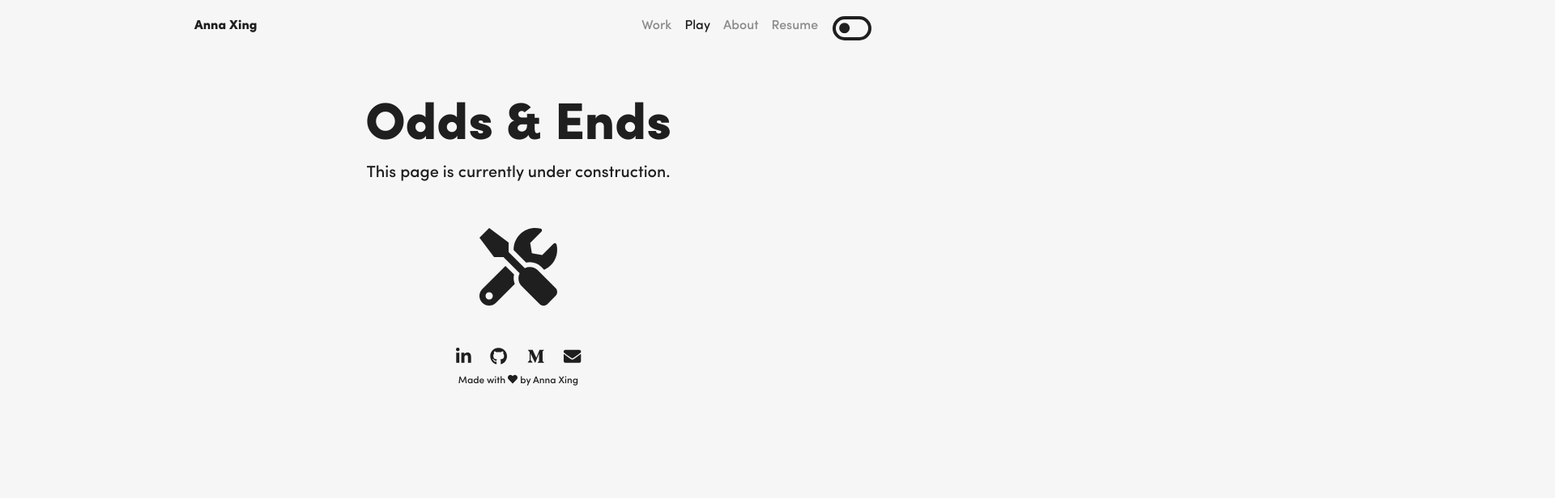
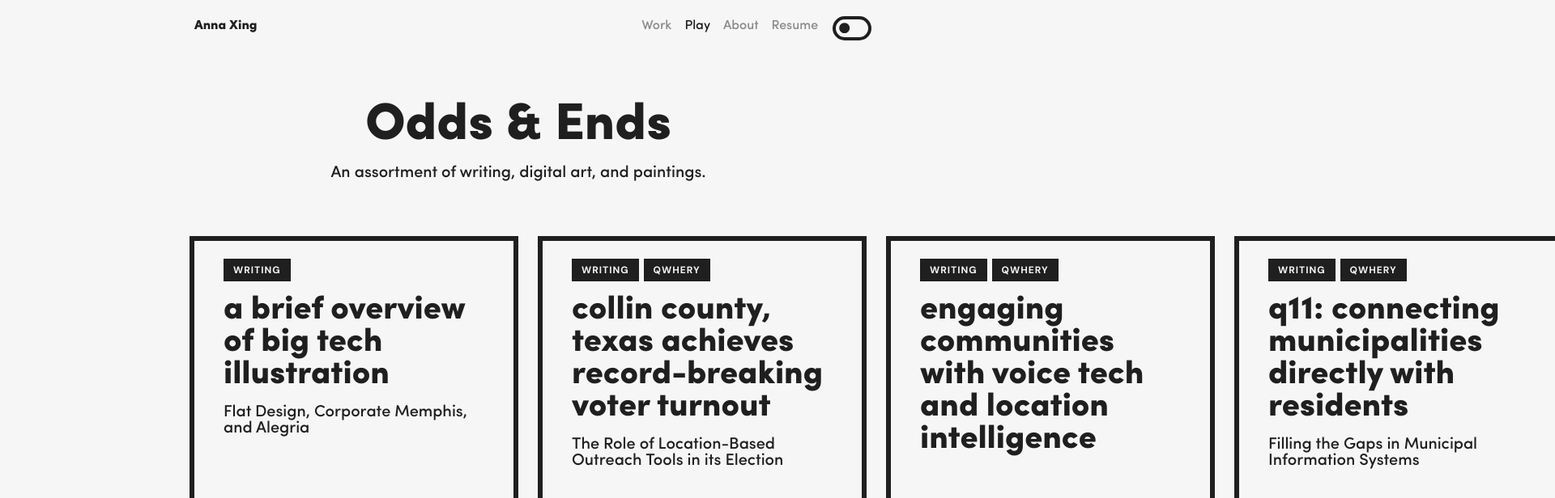
Before and after one commit to anna-xing/anna-xing.github.io, a React (Create React App) app: page /play in a window 1280 px wide. Shown: the top 616 px of the page at 81% size, 1920 px wide, since content can reach past the window. Built offline with nearby package versions, Linux system fonts and the light colour scheme.

Commit message:
Experimenting with writing card display on Play pg

```diff
--- a/src/pages/PlayPage.js
+++ b/src/pages/PlayPage.js
@@ -1,11 +1,15 @@
 import React from 'react';
-
-import { FontAwesomeIcon } from '@fortawesome/react-fontawesome';
-import { faTools } from '@fortawesome/free-solid-svg-icons';
 
 import {
     BannerText,
+    HeadingText,
     BodyText,
+    TagContainer,
+    TagText,
+    Tag,
+    SingleCardContainer,
+    SingleTextCard,
+    SingleCardsGrid,
     BannerContainer,
 } from './../components';
 
@@ -14,12 +18,57 @@ export const PlayPage = ({theme}) => {
         <React.Fragment>
             <BannerContainer>
                 <BannerText>Odds & Ends</BannerText>
-                <BodyText>This page is currently under construction.</BodyText>
+                <BodyText>An assortment of writing, digital art, and paintings.</BodyText>
             </BannerContainer>
-            <FontAwesomeIcon icon={faTools} size="6x" color={theme.color.textPrimary} />
-            <br />
-            <br />
-            <br />
+            <SingleCardsGrid>
+                <a href="https://anna-xing.medium.com/a-brief-overview-of-big-tech-illustration-flat-design-corporate-memphis-and-alegria-a9b54a35c6b1" target="_blank" rel="noopener noreferrer">
+                    <SingleCardContainer height={theme.cardSize.writingHeight}>
+                        <SingleTextCard>
+                            <TagContainer>
+                                <Tag><TagText>Writing</TagText></Tag>
+                            </TagContainer>
+                            <HeadingText>A Brief Overview of Big Tech Illustration</HeadingText>
+                            <BodyText>Flat Design, Corporate Memphis, and Alegria</BodyText>
+                        </SingleTextCard>
+                    </SingleCardContainer>
+                </a>
+                <a href="https://qwhery.com/collin-county-texas-achieves-record-breaking-turnout-with-location-based-outreach-tools/" target="_blank" rel="noopener noreferrer">
+                    <SingleCardContainer height={theme.cardSize.writingHeight}>
+                        <SingleTextCard>
+                            <TagContainer>
+                                <Tag><TagText>Writing</TagText></Tag>
+                                <Tag><TagText>Qwhery</TagText></Tag>
+                            </TagContainer>
+                            <HeadingText>Collin County, Texas Achieves Record-Breaking Voter Turnout</HeadingText>
+                            <BodyText>The Role of Location-Based Outreach Tools in its Election</BodyText>
+                        </SingleTextCard>
+                    </SingleCardContainer>
+                </a>
+                <a href="https://qwhery.com/introducing-the-qwhery-cloud/" rel='noopener noreferrer'>
+                    <SingleCardContainer height={theme.cardSize.writingHeight}>
+                        <SingleTextCard>
+                            <TagContainer>
+                                <Tag><TagText>Writing</TagText></Tag>
+                                <Tag><TagText>Qwhery</TagText></Tag>
+                            </TagContainer>
+                            <HeadingText>Engaging Communities with Voice Tech and Location Intelligence</HeadingText>
+                        </SingleTextCard>
+                    </SingleCardContainer>
+                </a>
+                <a href="https://qwhery.com/q11-connecting-municipalities-directly-with-residents/" rel='noopener noreferrer'>
+                    <SingleCardContainer height={theme.cardSize.writingHeight}>
+                        <SingleTextCard>
+                            <TagContainer>
+                                <Tag><TagText>Writing</TagText></Tag>
+                                <Tag><TagText>Qwhery</TagText></Tag>
+                            </TagContainer>
+                            <HeadingText>Q11: Connecting Municipalities Directly with Residents</HeadingText>
+                            <BodyText>Filling the Gaps in Municipal Information Systems</BodyText>
+                        </SingleTextCard>
+                    </SingleCardContainer>
+
+                </a>
+            </SingleCardsGrid>
         </React.Fragment>
     );
 };
```
